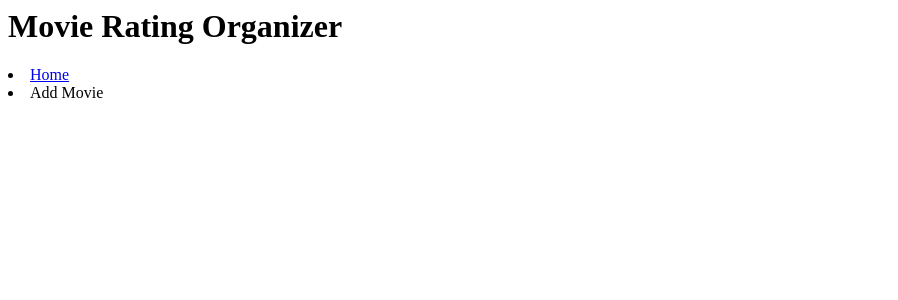
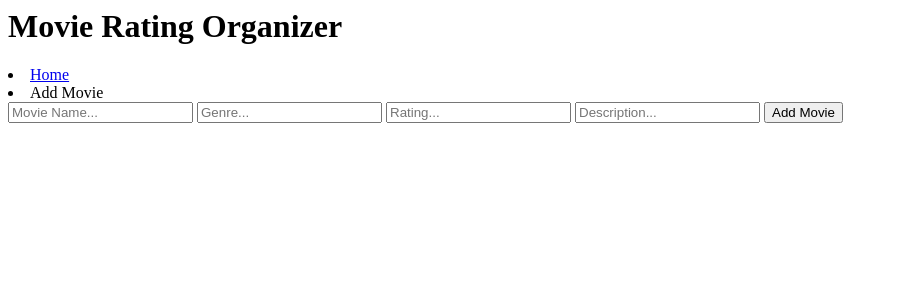
Before and after one commit to jenniferlai43/movie-rating-system, a Node server app: page / in a window 1280 px wide. Shown: the top 300 px of the page, without its empty margins (0-898 px from the left). Run offline with Node 20, Linux system fonts and the light colour scheme; data that the repository does not hold is empty; some libraries are stand-ins or nearby versions.

Commit message:
Added form for "Add Movie" (still not functional)

```diff
--- a/views/partials/sidebar.ejs
+++ b/views/partials/sidebar.ejs
@@ -4,5 +4,12 @@
 	<div class = "nav">
 		<li><a href = "/">Home</a></li>
 		<li>Add Movie</li>
+		<form>
+			<input type="text" name="movie" placeholder="Movie Name..." required />
+			<input type="text" name="genre" placeholder="Genre..." required />
+			<input type="text" name="rate" placeholder="Rating..." required />
+			<input type="text" name="description" placeholder="Description..." required />
+			<button type="submit">Add Movie</button>
+		</form>
 	</div>
 </div>
```
